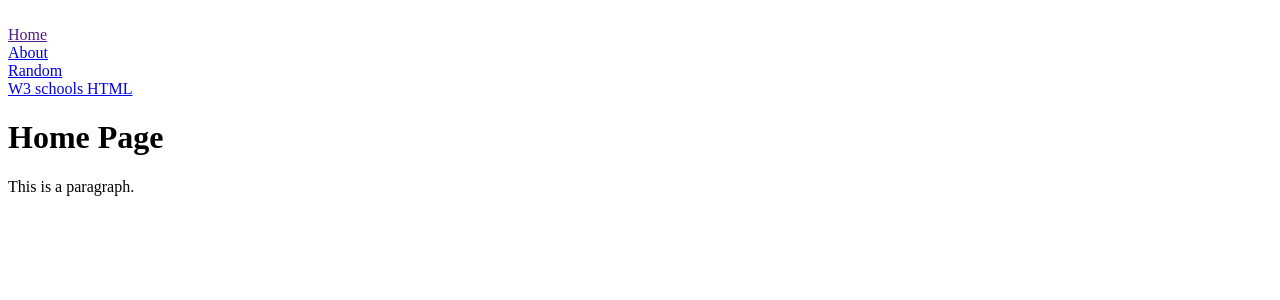
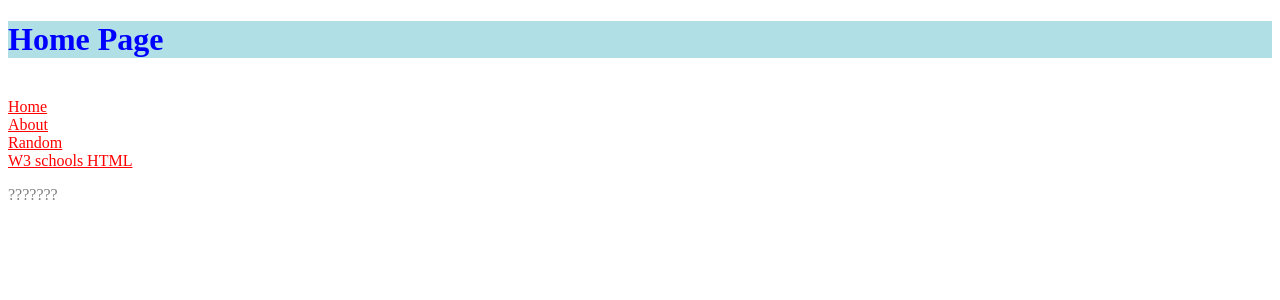
Before and after one commit to martinekmichal/L20, a Flask app: template templates/index.html in a window 1280 px wide. Shown: the top 300 px of the page. Run offline with Flask 3, Linux system fonts and the light colour scheme; the template is opened without the code that fills it, so the values that code supplies are empty.

Commit message:
uprava index

```diff
--- a/templates/index.html
+++ b/templates/index.html
@@ -5,14 +5,15 @@
 </head>
 <body>
 <header>
-    <br><a href="">Home</a>
-    <br><a href="{{ url_for('about') }}">About</a>
-    <br><a href="{{ url_for('random') }}">Random</a>
-    <br><a href="https://www.w3schools.com/html/">W3 schools HTML</a>
+    <h1 style="background-color:powderblue; color:blue";>Home Page</h1>
+    <br><p2><a href="" style="color:red;">Home</a></p2>
+    <br><p2><a href="{{ url_for('about') }}" style="color:red;">About</a></p2>
+    <br><p2><a href="{{ url_for('random') }}" style="color:red;">Random</a></p2>
+    <br><p2><a href="https://www.w3schools.com/html/" style="color:red;">W3 schools HTML</a></p2>
 </header>
 
-<h1>Home Page</h1>
-<p>This is a paragraph.</p>
+
+<p style="color:grey;"> ??????? </p>
 
 </body>
 </html>
--- a/templates/random.html
+++ b/templates/random.html
@@ -2,7 +2,7 @@
 <html lang="en">
 <head>
     <meta charset="UTF-8">
-    <meta name="viewport" content="width=device-width, initial-scale=1.0">
+
     <title>RANDOM PAGE</title>
 </head>
 
```
Also changed, not shown: server.py (line endings or trailing spaces).
